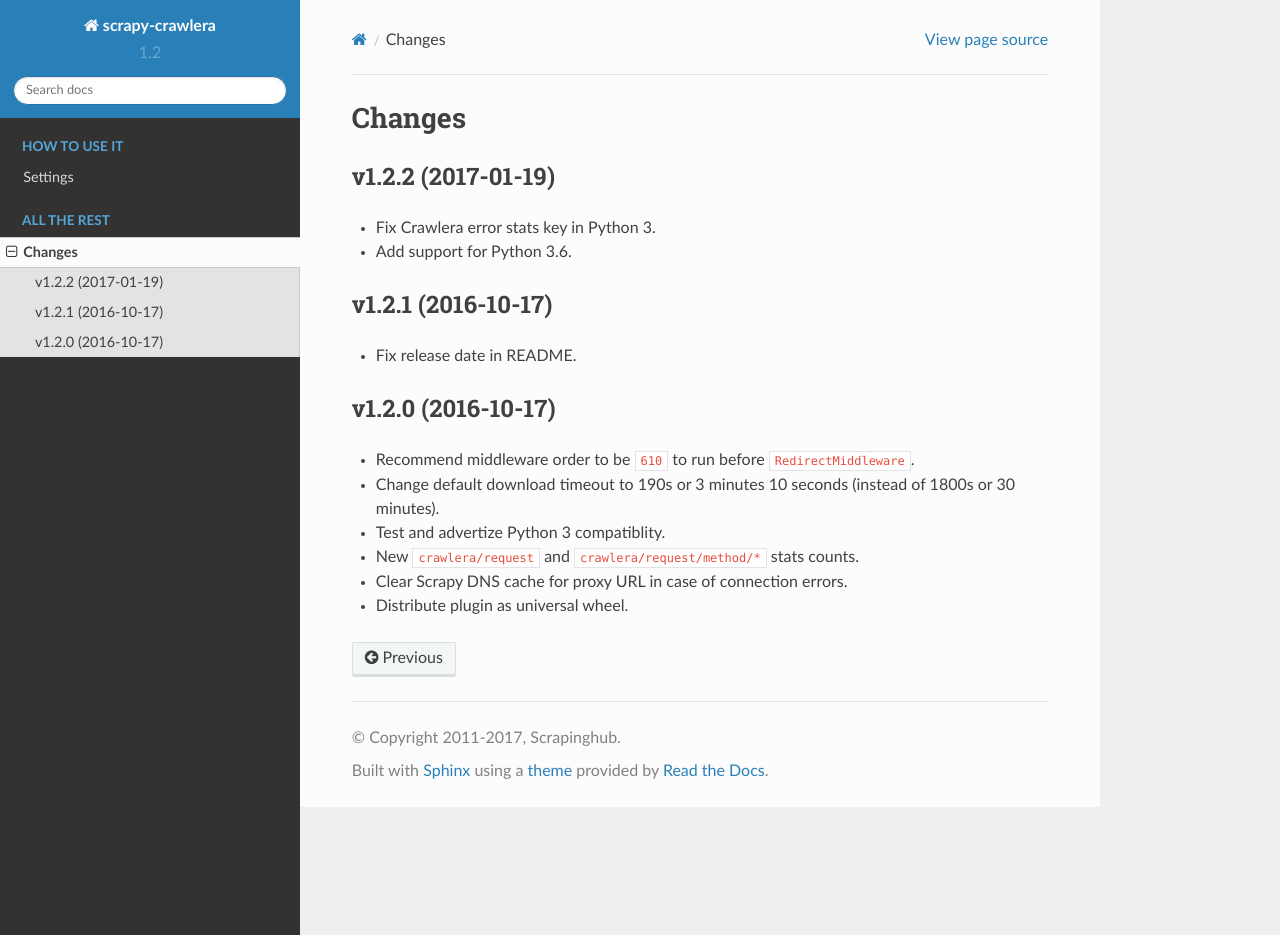
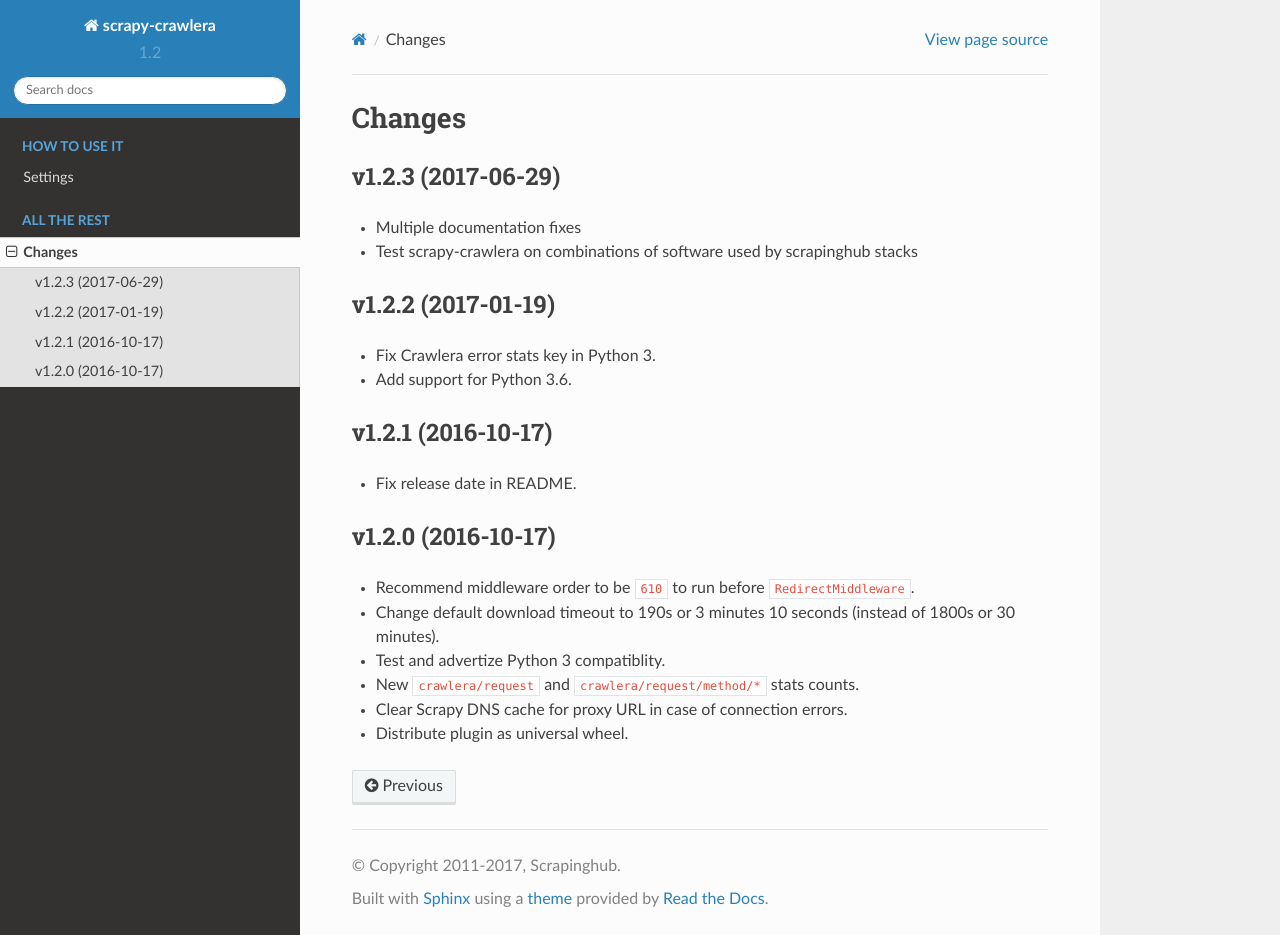
Before and after one commit to scrapy-plugins/scrapy-zyte-smartproxy, a Sphinx documentation site: the page built from docs/news.rst, in a window 1280 px wide and 935 px high. Built offline with Sphinx 7.4.7 and the Read the Docs theme 2.0.0, drawn with Linux system fonts in a browser that asks for light colours; the version number is read from the project's files by our own code.

Commit message:
Updates news

```diff
--- a/docs/news.rst
+++ b/docs/news.rst
@@ -2,6 +2,13 @@
 
 Changes
 =======
+
+v1.2.3 (2017-06-29)
+-------------------
+
+- Multiple documentation fixes
+- Test scrapy-crawlera on combinations of software used by scrapinghub stacks
+
 
 v1.2.2 (2017-01-19)
 -------------------
```
